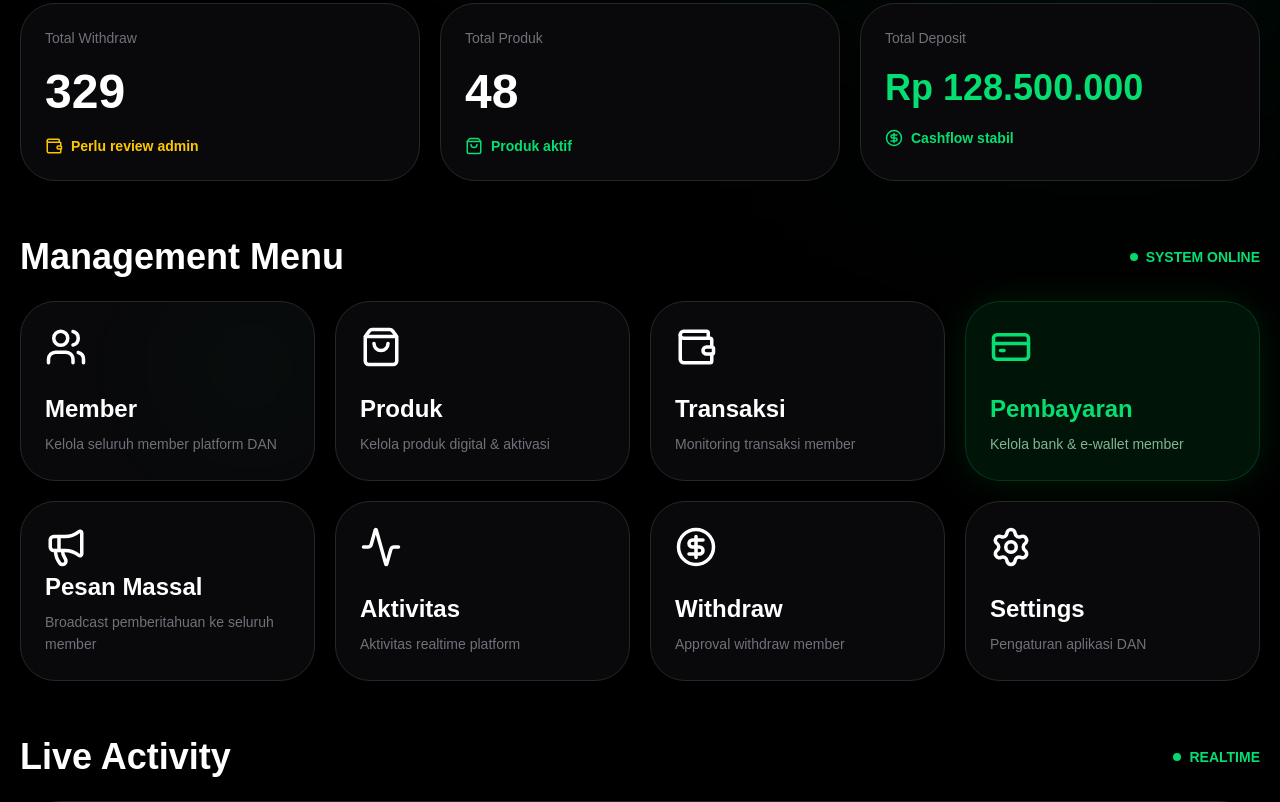
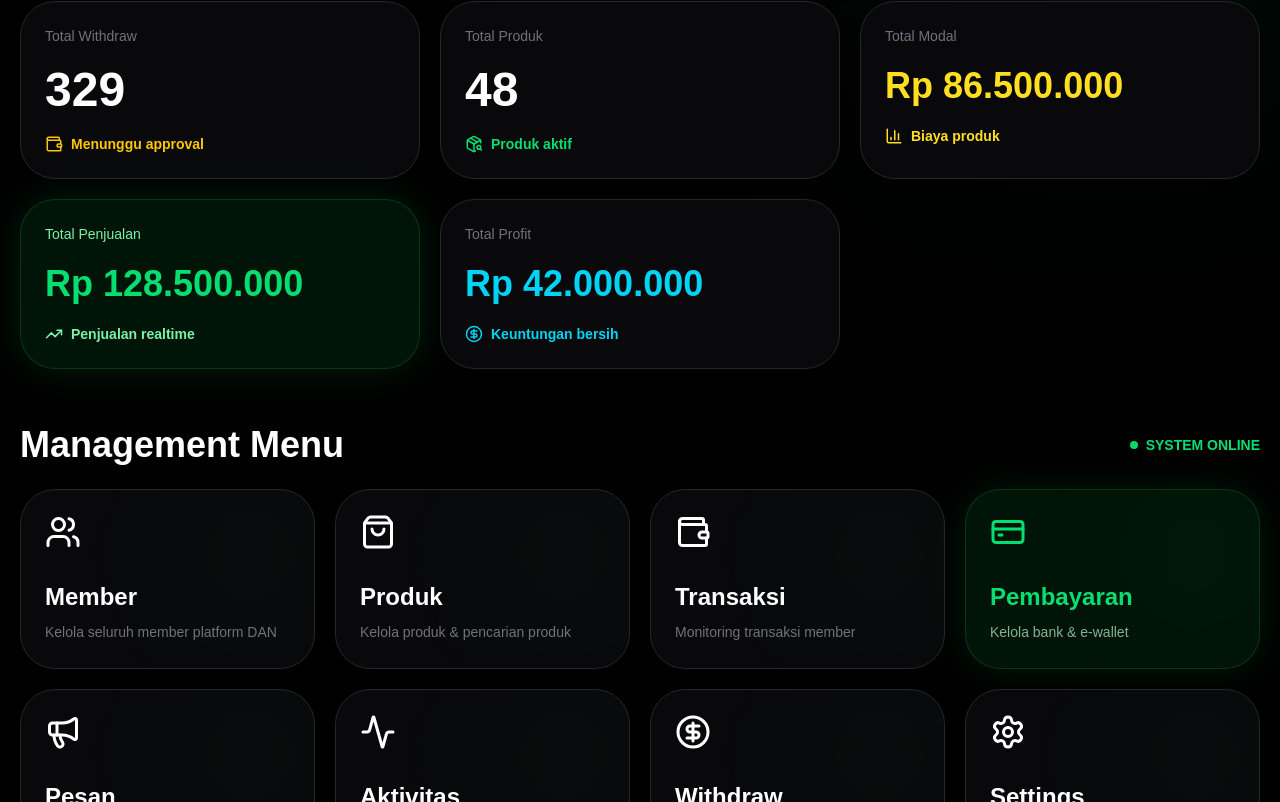
Before and after one commit to ibasnanna-sys/dan-app, a Next.js app: page /admin in a window 1280 px wide. Shown: the part 778-1580 px from the top of the page. Built offline with nearby package versions, Linux system fonts and the light colour scheme.

Commit message:
Enhance AdminPage with new stats and layout adjustments
Added new statistics and updated layout for admin dashboard.

```diff
--- a/src/app/admin/page.tsx
+++ b/src/app/admin/page.tsx
@@ -14,6 +14,9 @@ import {
   LogOut,
   Megaphone,
   Bell,
+  PackageSearch,
+  TrendingUp,
+  BarChart3,
 } from "lucide-react";
 
 export default function AdminPage() {
@@ -24,7 +27,10 @@ export default function AdminPage() {
     totalTransaksi: 8421,
     totalWithdraw: 329,
     totalProduk: 48,
-    totalDeposit: 128500000,
+
+    totalModal: 86500000,
+    totalPenjualan: 128500000,
+    totalProfit: 42000000,
   };
 
   const activities = [
@@ -70,10 +76,10 @@ export default function AdminPage() {
 
       </div>
 
-      <div className="relative max-w-7xl mx-auto px-5 py-6 pb-32">
+      <div className="relative max-w-7xl mx-auto px-4 sm:px-5 py-5 sm:py-6 pb-32">
 
         {/* HEADER */}
-        <div className="flex items-start justify-between gap-5 flex-wrap">
+        <div className="flex flex-col lg:flex-row lg:items-start lg:justify-between gap-6">
 
           <div>
 
@@ -81,25 +87,25 @@ export default function AdminPage() {
 
               <div className="w-2 h-2 rounded-full bg-green-400 animate-pulse"></div>
 
-              <span className="text-green-400 text-sm font-black tracking-[0.25em]">
+              <span className="text-green-400 text-xs sm:text-sm font-black tracking-[0.25em]">
                 ADMIN PANEL
               </span>
 
             </div>
 
-            <h1 className="text-5xl md:text-7xl font-black tracking-tight leading-none">
+            <h1 className="text-4xl sm:text-5xl md:text-7xl font-black tracking-tight leading-none">
               Dashboard
             </h1>
 
-            <p className="text-zinc-500 text-lg mt-6 max-w-2xl leading-relaxed">
+            <p className="text-zinc-500 text-sm sm:text-lg mt-5 sm:mt-6 max-w-2xl leading-relaxed">
               Pusat kontrol Digital Affiliate Network untuk memantau member, transaksi, produk digital, pembayaran, dan seluruh aktivitas platform secara realtime.
             </p>
 
           </div>
 
-          <button className="h-16 px-6 rounded-3xl bg-red-600 hover:bg-red-500 transition-all duration-300 flex items-center gap-3 font-black text-lg shadow-[0_0_35px_rgba(255,0,0,0.30)]">
+          <button className="w-full sm:w-auto h-14 sm:h-16 px-6 rounded-3xl bg-red-600 hover:bg-red-500 transition-all duration-300 flex items-center justify-center gap-3 font-black text-base sm:text-lg shadow-[0_0_35px_rgba(255,0,0,0.30)]">
 
-            <LogOut size={22} />
+            <LogOut size={20} />
 
             Logout
 
@@ -108,32 +114,32 @@ export default function AdminPage() {
         </div>
 
         {/* QUICK ALERT */}
-        <div className="relative overflow-hidden rounded-[40px] border border-green-500/20 bg-gradient-to-br from-green-500/15 to-black mt-10 p-7">
+        <div className="relative overflow-hidden rounded-[30px] sm:rounded-[40px] border border-green-500/20 bg-gradient-to-br from-green-500/15 to-black mt-8 sm:mt-10 p-5 sm:p-7">
 
           <div className="absolute top-0 right-0 w-56 h-56 bg-green-500/10 blur-[120px] rounded-full"></div>
 
-          <div className="relative z-10 flex flex-col lg:flex-row lg:items-center lg:justify-between gap-6">
+          <div className="relative z-10 flex flex-col xl:flex-row xl:items-center xl:justify-between gap-7">
 
             <div>
 
               <div className="flex items-center gap-3 mb-4">
 
                 <Bell
-                  size={24}
+                  size={22}
                   className="text-green-400"
                 />
 
-                <span className="text-green-400 font-black tracking-widest text-sm">
+                <span className="text-green-400 font-black tracking-widest text-xs sm:text-sm">
                   SYSTEM NOTIFICATION
                 </span>
 
               </div>
 
-              <h2 className="text-3xl md:text-4xl font-black leading-tight max-w-3xl">
+              <h2 className="text-2xl sm:text-3xl md:text-4xl font-black leading-tight max-w-3xl">
                 Kelola pemberitahuan dan pesan massal untuk seluruh member DAN secara realtime.
               </h2>
 
-              <p className="text-zinc-400 mt-5 text-lg leading-relaxed max-w-2xl">
+              <p className="text-zinc-400 mt-5 text-sm sm:text-lg leading-relaxed max-w-2xl">
                 Kirim pengumuman maintenance, promo, motivasi referral, update sistem, dan informasi penting lainnya langsung ke dashboard member.
               </p>
 
@@ -141,10 +147,10 @@ export default function AdminPage() {
 
             <Link
               href="/admin/announcements"
-              className="h-16 px-7 rounded-3xl bg-green-500 hover:bg-green-400 transition-all duration-300 text-black font-black text-lg flex items-center justify-center gap-3 shadow-[0_0_40px_rgba(0,255,120,0.30)] whitespace-nowrap"
+              className="w-full sm:w-auto h-14 sm:h-16 px-7 rounded-3xl bg-green-500 hover:bg-green-400 transition-all duration-300 text-black font-black text-base sm:text-lg flex items-center justify-center gap-3 shadow-[0_0_40px_rgba(0,255,120,0.30)] whitespace-nowrap"
             >
 
-              <Megaphone size={22} />
+              <Megaphone size={20} />
 
               Pesan Massal
 
@@ -155,9 +161,10 @@ export default function AdminPage() {
         </div>
 
         {/* STATS */}
-        <div className="grid grid-cols-2 xl:grid-cols-3 gap-5 mt-10">
+        <div className="grid grid-cols-1 sm:grid-cols-2 xl:grid-cols-3 gap-5 mt-10">
 
-          <div className="relative overflow-hidden rounded-[35px] border border-zinc-800 bg-zinc-950 p-6">
+          {/* TOTAL MEMBER */}
+          <div className="relative overflow-hidden rounded-[30px] sm:rounded-[35px] border border-zinc-800 bg-zinc-950 p-5 sm:p-6">
 
             <div className="absolute top-0 right-0 w-40 h-40 bg-green-500/10 blur-3xl rounded-full"></div>
 
@@ -167,7 +174,7 @@ export default function AdminPage() {
                 Total Member
               </p>
 
-              <h2 className="text-5xl font-black mt-5">
+              <h2 className="text-4xl sm:text-5xl font-black mt-5">
                 {stats.totalMember}
               </h2>
 
@@ -185,7 +192,8 @@ export default function AdminPage() {
 
           </div>
 
-          <div className="relative overflow-hidden rounded-[35px] border border-green-500/20 bg-green-500/10 p-6 shadow-[0_0_40px_rgba(0,255,100,0.12)]">
+          {/* MEMBER AKTIF */}
+          <div className="relative overflow-hidden rounded-[30px] sm:rounded-[35px] border border-green-500/20 bg-green-500/10 p-5 sm:p-6 shadow-[0_0_40px_rgba(0,255,100,0.12)]">
 
             <div className="relative z-10">
 
@@ -193,7 +201,7 @@ export default function AdminPage() {
                 Member Aktif
               </p>
 
-              <h2 className="text-5xl font-black text-green-400 mt-5">
+              <h2 className="text-4xl sm:text-5xl font-black text-green-400 mt-5">
                 {stats.memberAktif}
               </h2>
 
@@ -211,7 +219,8 @@ export default function AdminPage() {
 
           </div>
 
-          <div className="relative overflow-hidden rounded-[35px] border border-zinc-800 bg-zinc-950 p-6">
+          {/* TRANSAKSI */}
+          <div className="relative overflow-hidden rounded-[30px] sm:rounded-[35px] border border-zinc-800 bg-zinc-950 p-5 sm:p-6">
 
             <div className="relative z-10">
 
@@ -219,7 +228,7 @@ export default function AdminPage() {
                 Total Transaksi
               </p>
 
-              <h2 className="text-5xl font-black mt-5">
+              <h2 className="text-4xl sm:text-5xl font-black mt-5">
                 {stats.totalTransaksi}
               </h2>
 
@@ -237,7 +246,8 @@ export default function AdminPage() {
 
           </div>
 
-          <div className="relative overflow-hidden rounded-[35px] border border-zinc-800 bg-zinc-950 p-6">
+          {/* WITHDRAW */}
+          <div className="relative overflow-hidden rounded-[30px] sm:rounded-[35px] border border-zinc-800 bg-zinc-950 p-5 sm:p-6">
 
             <div className="relative z-10">
 
@@ -245,7 +255,7 @@ export default function AdminPage() {
                 Total Withdraw
               </p>
 
-              <h2 className="text-5xl font-black mt-5">
+              <h2 className="text-4xl sm:text-5xl font-black mt-5">
                 {stats.totalWithdraw}
               </h2>
 
@@ -254,7 +264,7 @@ export default function AdminPage() {
                 <Wallet size={18} />
 
                 <span className="font-bold text-sm">
-                  Perlu review admin
+                  Menunggu approval
                 </span>
 
               </div>
@@ -263,7 +273,8 @@ export default function AdminPage() {
 
           </div>
 
-          <div className="relative overflow-hidden rounded-[35px] border border-zinc-800 bg-zinc-950 p-6">
+          {/* PRODUK */}
+          <div className="relative overflow-hidden rounded-[30px] sm:rounded-[35px] border border-zinc-800 bg-zinc-950 p-5 sm:p-6">
 
             <div className="relative z-10">
 
@@ -271,13 +282,13 @@ export default function AdminPage() {
                 Total Produk
               </p>
 
-              <h2 className="text-5xl font-black mt-5">
+              <h2 className="text-4xl sm:text-5xl font-black mt-5">
                 {stats.totalProduk}
               </h2>
 
               <div className="flex items-center gap-2 mt-5 text-green-400">
 
-                <ShoppingBag size={18} />
+                <PackageSearch size={18} />
 
                 <span className="font-bold text-sm">
                   Produk aktif
@@ -289,27 +300,88 @@ export default function AdminPage() {
 
           </div>
 
-          <div className="relative overflow-hidden rounded-[35px] border border-zinc-800 bg-zinc-950 p-6">
+          {/* MODAL */}
+          <div className="relative overflow-hidden rounded-[30px] sm:rounded-[35px] border border-zinc-800 bg-zinc-950 p-5 sm:p-6">
 
             <div className="relative z-10">
 
               <p className="text-zinc-500 text-sm">
-                Total Deposit
+                Total Modal
               </p>
 
-              <h2 className="text-4xl font-black text-green-400 mt-5">
+              <h2 className="text-2xl sm:text-4xl font-black text-yellow-300 mt-5 break-words">
                 Rp{" "}
-                {stats.totalDeposit.toLocaleString(
+                {stats.totalModal.toLocaleString(
                   "id-ID"
                 )}
               </h2>
 
-              <div className="flex items-center gap-2 mt-5 text-green-400">
+              <div className="flex items-center gap-2 mt-5 text-yellow-300">
+
+                <BarChart3 size={18} />
+
+                <span className="font-bold text-sm">
+                  Biaya produk
+                </span>
+
+              </div>
+
+            </div>
+
+          </div>
+
+          {/* PENJUALAN */}
+          <div className="relative overflow-hidden rounded-[30px] sm:rounded-[35px] border border-green-500/20 bg-green-500/10 p-5 sm:p-6 shadow-[0_0_40px_rgba(0,255,100,0.12)]">
+
+            <div className="relative z-10">
+
+              <p className="text-green-300 text-sm">
+                Total Penjualan
+              </p>
+
+              <h2 className="text-2xl sm:text-4xl font-black text-green-400 mt-5 break-words">
+                Rp{" "}
+                {stats.totalPenjualan.toLocaleString(
+                  "id-ID"
+                )}
+              </h2>
+
+              <div className="flex items-center gap-2 mt-5 text-green-300">
+
+                <TrendingUp size={18} />
+
+                <span className="font-bold text-sm">
+                  Penjualan realtime
+                </span>
+
+              </div>
+
+            </div>
+
+          </div>
+
+          {/* PROFIT */}
+          <div className="relative overflow-hidden rounded-[30px] sm:rounded-[35px] border border-zinc-800 bg-zinc-950 p-5 sm:p-6">
+
+            <div className="relative z-10">
+
+              <p className="text-zinc-500 text-sm">
+                Total Profit
+              </p>
+
+              <h2 className="text-2xl sm:text-4xl font-black text-cyan-400 mt-5 break-words">
+                Rp{" "}
+                {stats.totalProfit.toLocaleString(
+                  "id-ID"
+                )}
+              </h2>
+
+              <div className="flex items-center gap-2 mt-5 text-cyan-400">
 
                 <CircleDollarSign size={18} />
 
                 <span className="font-bold text-sm">
-                  Cashflow stabil
+                  Keuntungan bersih
                 </span>
 
               </div>
@@ -323,9 +395,9 @@ export default function AdminPage() {
         {/* MENU */}
         <div className="mt-14">
 
-          <div className="flex items-center justify-between mb-6">
+          <div className="flex flex-col sm:flex-row sm:items-center sm:justify-between gap-4 mb-6">
 
-            <h2 className="text-4xl font-black">
+            <h2 className="text-3xl sm:text-4xl font-black">
               Management Menu
             </h2>
 
@@ -341,30 +413,107 @@ export default function AdminPage() {
 
           </div>
 
-          <div className="grid grid-cols-2 md:grid-cols-3 xl:grid-cols-4 gap-5">
+          <div className="grid grid-cols-2 md:grid-cols-3 xl:grid-cols-4 gap-4 sm:gap-5">
+
+            {[
+              {
+                href: "/admin/members",
+                icon: Users,
+                title: "Member",
+                desc: "Kelola seluruh member platform DAN",
+              },
+              {
+                href: "/admin/products",
+                icon: ShoppingBag,
+                title: "Produk",
+                desc: "Kelola produk & pencarian produk",
+              },
+              {
+                href: "/admin/transactions",
+                icon: Wallet,
+                title: "Transaksi",
+                desc: "Monitoring transaksi member",
+              },
+              {
+                href: "/admin/payment",
+                icon: CreditCard,
+                title: "Pembayaran",
+                desc: "Kelola bank & e-wallet",
+                active: true,
+              },
+              {
+                href: "/admin/announcements",
+                icon: Megaphone,
+                title: "Pesan",
+                desc: "Broadcast seluruh member",
+              },
+              {
+                href: "/admin/activity",
+                icon: Activity,
+                title: "Aktivitas",
+                desc: "Aktivitas realtime platform",
+              },
+              {
+                href: "/admin/withdraw",
+                icon: CircleDollarSign,
+                title: "Withdraw",
+                desc: "Approval withdraw member",
+              },
+              {
+                href: "/admin/settings",
+                icon: Settings,
+                title: "Settings",
+                desc: "Pengaturan aplikasi DAN",
+              },
+            ].map((item, index) => {
+
+              const Icon = item.icon;
+
+              return (
 
                 <Link
-              href="/admin/members"
-              className="group relative overflow-hidden rounded-[35px] border border-zinc-800 bg-zinc-950 min-h-[180px] p-6 hover:border-green-500 transition-all duration-300"
+                  key={index}
+                  href={item.href}
+                  className={`group relative overflow-hidden rounded-[28px] sm:rounded-[35px] min-h-[160px] sm:min-h-[180px] p-5 sm:p-6 transition-all duration-300 ${
+                    item.active
+                      ? "border border-green-500/20 bg-green-500/10 shadow-[0_0_40px_rgba(0,255,100,0.10)]"
+                      : "border border-zinc-800 bg-zinc-950 hover:border-green-500"
+                  }`}
                 >
 
                   <div className="absolute top-0 right-0 w-32 h-32 bg-green-500/5 blur-3xl rounded-full"></div>
 
                   <div className="relative z-10 flex flex-col justify-between h-full">
 
-                <Users
-                  size={42}
-                  className="text-white"
+                    <Icon
+                      size={36}
+                      className={
+                        item.active
+                          ? "text-green-400"
+                          : "text-white"
+                      }
                     />
 
                     <div>
 
-                  <h3 className="text-2xl font-black">
-                    Member
+                      <h3
+                        className={`text-xl sm:text-2xl font-black ${
+                          item.active
+                            ? "text-green-400"
+                            : ""
+                        }`}
+                      >
+                        {item.title}
                       </h3>
 
-                  <p className="text-zinc-500 text-sm mt-2 leading-relaxed">
-                    Kelola seluruh member platform DAN
+                      <p
+                        className={`text-xs sm:text-sm mt-2 leading-relaxed ${
+                          item.active
+                            ? "text-green-200/70"
+                            : "text-zinc-500"
+                        }`}
+                      >
+                        {item.desc}
                       </p>
 
                     </div>
@@ -373,201 +522,9 @@ export default function AdminPage() {
 
                 </Link>
 
-            <Link
-              href="/admin/products"
-              className="group relative overflow-hidden rounded-[35px] border border-zinc-800 bg-zinc-950 min-h-[180px] p-6 hover:border-green-500 transition-all duration-300"
-            >
+              );
 
-              <div className="relative z-10 flex flex-col justify-between h-full">
-
-                <ShoppingBag
-                  size={42}
-                  className="text-white"
-                />
-
-                <div>
-
-                  <h3 className="text-2xl font-black">
-                    Produk
-                  </h3>
-
-                  <p className="text-zinc-500 text-sm mt-2 leading-relaxed">
-                    Kelola produk digital & aktivasi
-                  </p>
-
-                </div>
-
-              </div>
-
-            </Link>
-
-            <Link
-              href="/admin/transactions"
-              className="group relative overflow-hidden rounded-[35px] border border-zinc-800 bg-zinc-950 min-h-[180px] p-6 hover:border-green-500 transition-all duration-300"
-            >
-
-              <div className="relative z-10 flex flex-col justify-between h-full">
-
-                <Wallet
-                  size={42}
-                  className="text-white"
-                />
-
-                <div>
-
-                  <h3 className="text-2xl font-black">
-                    Transaksi
-                  </h3>
-
-                  <p className="text-zinc-500 text-sm mt-2 leading-relaxed">
-                    Monitoring transaksi member
-                  </p>
-
-                </div>
-
-              </div>
-
-            </Link>
-
-            <Link
-              href="/admin/payment"
-              className="group relative overflow-hidden rounded-[35px] border border-green-500/20 bg-green-500/10 min-h-[180px] p-6 shadow-[0_0_40px_rgba(0,255,100,0.10)]"
-            >
-
-              <div className="relative z-10 flex flex-col justify-between h-full">
-
-                <CreditCard
-                  size={42}
-                  className="text-green-400"
-                />
-
-                <div>
-
-                  <h3 className="text-2xl font-black text-green-400">
-                    Pembayaran
-                  </h3>
-
-                  <p className="text-green-200/70 text-sm mt-2 leading-relaxed">
-                    Kelola bank & e-wallet member
-                  </p>
-
-                </div>
-
-              </div>
-
-            </Link>
-
-            <Link
-              href="/admin/announcements"
-              className="group relative overflow-hidden rounded-[35px] border border-zinc-800 bg-zinc-950 min-h-[180px] p-6 hover:border-green-500 transition-all duration-300"
-            >
-
-              <div className="relative z-10 flex flex-col justify-between h-full">
-
-                <Megaphone
-                  size={42}
-                  className="text-white"
-                />
-
-                <div>
-
-                  <h3 className="text-2xl font-black">
-                    Pesan Massal
-                  </h3>
-
-                  <p className="text-zinc-500 text-sm mt-2 leading-relaxed">
-                    Broadcast pemberitahuan ke seluruh member
-                  </p>
-
-                </div>
-
-              </div>
-
-            </Link>
-
-            <Link
-              href="/admin/activity"
-              className="group relative overflow-hidden rounded-[35px] border border-zinc-800 bg-zinc-950 min-h-[180px] p-6 hover:border-green-500 transition-all duration-300"
-            >
-
-              <div className="relative z-10 flex flex-col justify-between h-full">
-
-                <Activity
-                  size={42}
-                  className="text-white"
-                />
-
-                <div>
-
-                  <h3 className="text-2xl font-black">
-                    Aktivitas
-                  </h3>
-
-                  <p className="text-zinc-500 text-sm mt-2 leading-relaxed">
-                    Aktivitas realtime platform
-                  </p>
-
-                </div>
-
-              </div>
-
-            </Link>
-
-            <Link
-              href="/admin/withdraw"
-              className="group relative overflow-hidden rounded-[35px] border border-zinc-800 bg-zinc-950 min-h-[180px] p-6 hover:border-green-500 transition-all duration-300"
-            >
-
-              <div className="relative z-10 flex flex-col justify-between h-full">
-
-                <CircleDollarSign
-                  size={42}
-                  className="text-white"
-                />
-
-                <div>
-
-                  <h3 className="text-2xl font-black">
-                    Withdraw
-                  </h3>
-
-                  <p className="text-zinc-500 text-sm mt-2 leading-relaxed">
-                    Approval withdraw member
-                  </p>
-
-                </div>
-
-              </div>
-
-            </Link>
-
-            <Link
-              href="/admin/settings"
-              className="group relative overflow-hidden rounded-[35px] border border-zinc-800 bg-zinc-950 min-h-[180px] p-6 hover:border-green-500 transition-all duration-300"
-            >
-
-              <div className="relative z-10 flex flex-col justify-between h-full">
-
-                <Settings
-                  size={42}
-                  className="text-white"
-                />
-
-                <div>
-
-                  <h3 className="text-2xl font-black">
-                    Settings
-                  </h3>
-
-                  <p className="text-zinc-500 text-sm mt-2 leading-relaxed">
-                    Pengaturan aplikasi DAN
-                  </p>
-
-                </div>
-
-              </div>
-
-            </Link>
+            })}
 
           </div>
 
@@ -578,7 +535,7 @@ export default function AdminPage() {
 
           <div className="flex items-center justify-between mb-6">
 
-            <h2 className="text-4xl font-black">
+            <h2 className="text-3xl sm:text-4xl font-black">
               Live Activity
             </h2>
 
@@ -594,7 +551,7 @@ export default function AdminPage() {
 
           </div>
 
-          <div className="relative h-[450px] overflow-hidden rounded-[40px] border border-zinc-800 bg-zinc-950 p-5">
+          <div className="relative h-[420px] sm:h-[450px] overflow-hidden rounded-[30px] sm:rounded-[40px] border border-zinc-800 bg-zinc-950 p-4 sm:p-5">
 
             <div className="animate-scroll space-y-5">
 
@@ -603,7 +560,7 @@ export default function AdminPage() {
 
                   <div
                     key={index}
-                    className="relative overflow-hidden rounded-[32px] border border-zinc-800 bg-black p-6"
+                    className="relative overflow-hidden rounded-[24px] sm:rounded-[32px] border border-zinc-800 bg-black p-5 sm:p-6"
                   >
 
                     <div className="absolute top-0 right-0 w-32 h-32 bg-green-500/5 blur-3xl rounded-full"></div>
@@ -614,23 +571,23 @@ export default function AdminPage() {
 
                         <div>
 
-                          <h3 className="text-2xl font-black">
+                          <h3 className="text-xl sm:text-2xl font-black">
                             {item.name}
                           </h3>
 
-                          <p className="text-zinc-500 mt-2">
+                          <p className="text-zinc-500 mt-2 text-sm sm:text-base">
                             {item.city}
                           </p>
 
                         </div>
 
-                        <span className="text-zinc-500 text-sm">
+                        <span className="text-zinc-500 text-xs sm:text-sm whitespace-nowrap">
                           {item.time}
                         </span>
 
                       </div>
 
-                      <p className="text-lg mt-5 leading-relaxed">
+                      <p className="text-sm sm:text-lg mt-5 leading-relaxed">
                         {item.activity}
                       </p>
 
```
Lines whose indentation alone changed are shown as unchanged.
